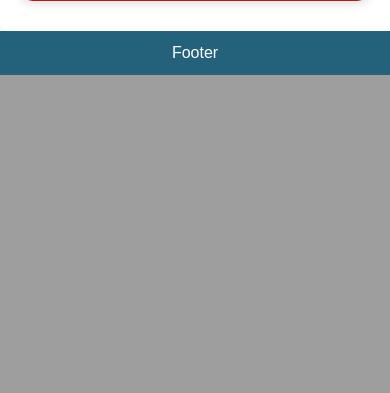
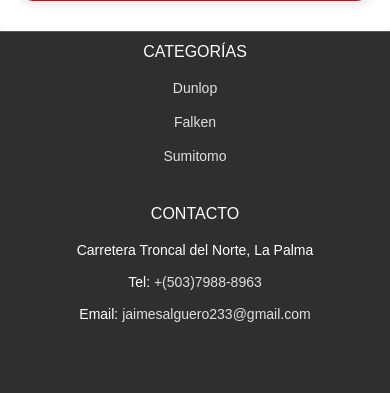
Before and after one commit to AlexHernandez2698632494/Tienda_Virtual_la_Bencion_Dios, a PHP site: page /view/index.php in a window 390 px wide. Shown: the part 1539-1932 px from the top of the page. Before the commit the page ends 1614 px from the top, so only its background shows below. Run offline with PHP 8.4, Linux system fonts and the light colour scheme.

Commit message:
Corporativo y footer

```diff
--- a/resource/css/style.css
+++ b/resource/css/style.css
@@ -77,10 +77,109 @@
 .dropdown:hover .dropdown-content {
     display: block;
 }
+
 .footer {
-    background-color: #23627a;
+    border-top: 1px solid #ffffff33; /* Borde superior sutil */
+    background-color: #2f2f30;
     padding: 10px;
     text-align: center;
     color: white;
     width: 100%;
 }
+
+.footer-content {
+    display: flex;
+    justify-content: space-between;
+    max-width: 1200px;
+    margin: 0 auto;
+    padding: 0 20px;
+}
+
+.footer-section {
+    flex: 1;
+    padding: 0 15px;
+}
+
+.footer-section h2 {
+    font-size: 18px;
+    margin-bottom: 15px;
+    text-transform: uppercase;
+}
+
+.footer-section ul {
+    list-style: none;
+    padding: 0;
+}
+
+.footer-section ul li {
+    margin-bottom: 10px;
+}
+
+.footer-section ul li a {
+    color: #e0e0e0; /* Color de enlace */
+    text-decoration: none;
+    font-size: 16px;
+}
+
+.footer-section ul li a:hover {
+    color: #fff;
+}
+
+.footer-section p {
+    margin: 10px 0;
+    font-size: 16px;
+}
+
+.footer-section a {
+    color: #e0e0e0; /* Color de enlace */
+    text-decoration: none;
+}
+
+.footer-section a:hover {
+    color: #fff;
+}
+
+.footer-section p {
+    margin: 10px 0;
+    font-size: 16px;
+    color: #fff; /* Asegurando el color blanco */
+}
+
+.socials a {
+    margin-right: 10px;
+    font-size: 20px;
+    color: #ccc;
+}
+
+.socials a:hover {
+    color: #fff;
+}
+
+@media (max-width: 768px) {
+    .footer-content {
+        flex-direction: column;
+        align-items: center;
+    }
+
+    .footer-section {
+        margin-bottom: 20px;
+        text-align: center;
+    }
+
+    .footer-section h2 {
+        font-size: 16px;
+    }
+
+    .footer-section ul li a {
+        font-size: 14px;
+    }
+
+    .footer-section p {
+        font-size: 14px;
+    }
+
+    .socials a {
+        margin-right: 8px;
+        font-size: 18px;
+    }
+}
--- a/resource/view/layout.php
+++ b/resource/view/layout.php
@@ -19,7 +19,7 @@
 
     <div class="nav-bar">
         <a href="#">Inicio</a>
-        <a href="#">Corporativo</a>
+        <a href="Corporativo.php">Corporativo</a>
         <a href="#">Contacto</a>
         <div class="dropdown">
             <a href="#" class="dropbtn">Productos ▼</a>
@@ -36,9 +36,31 @@
         <?php if (isset($pageContent)) echo $pageContent; ?>
     </div>
 
-    <div class="footer">
-        Footer
-    </div>
+    <footer class="footer">
+        <div class="footer-content">
+            <div class="footer-section categorias">
+                <h2>Categorías</h2>
+                <ul>
+                    <li><a href="#">Dunlop</a></li>
+                    <li><a href="#">Falken</a></li>
+                    <li><a href="#">Sumitomo</a></li>
+                </ul>
+            </div>
+            <div class="footer-section contacto">
+                <h2>Contacto</h2>
+                <p>Carretera Troncal del Norte, La Palma</p>
+                <p>Tel: <a href="tel:+50379888963">+(503)7988-8963</a></p>
+                <p>Email: <a href="mailto:jaimesalguero233@gmail.com">jaimesalguero233@gmail.com</a></p>
+                <div class="socials">
+                    <a href="#"><i class="fa fa-facebook"></i></a>
+                    <a href="#"><i class="fa fa-instagram"></i></a>
+                    <a href="#"><i class="fa fa-whatsapp"></i></a>
+                </div>
+            </div>
+        </div>
+    </footer>
+
+
 
     <!-- Scripts de Bootstrap y JavaScript necesarios -->
     <script src="https://cdn.jsdelivr.net/npm/bootstrap@5.3.0/dist/js/bootstrap.bundle.min.js"></script>
```
Also changed, not shown: resource/css/Corporativo.css (added, +84 -0 lines), resource/view/Corporativo.php (added, +42 -0 lines).
